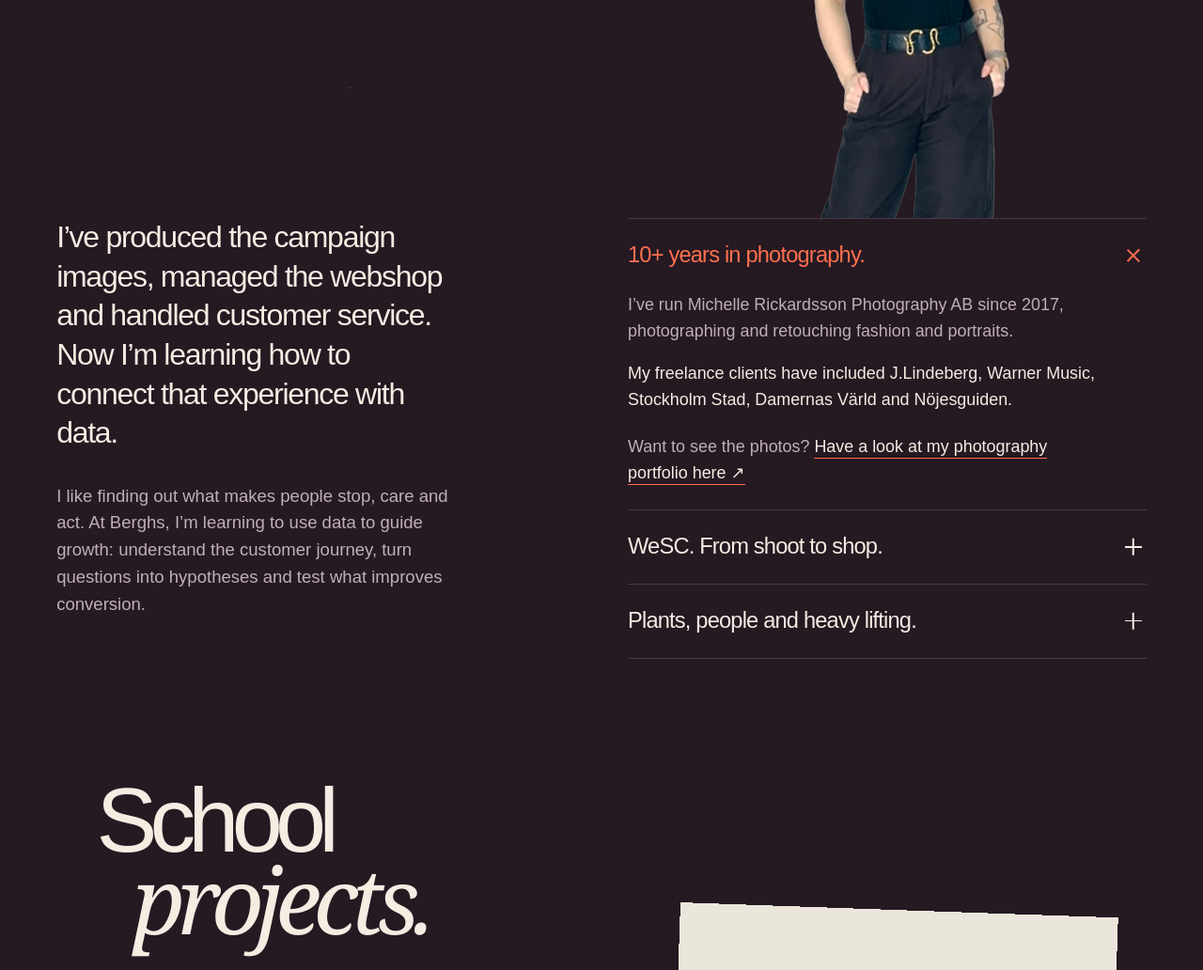
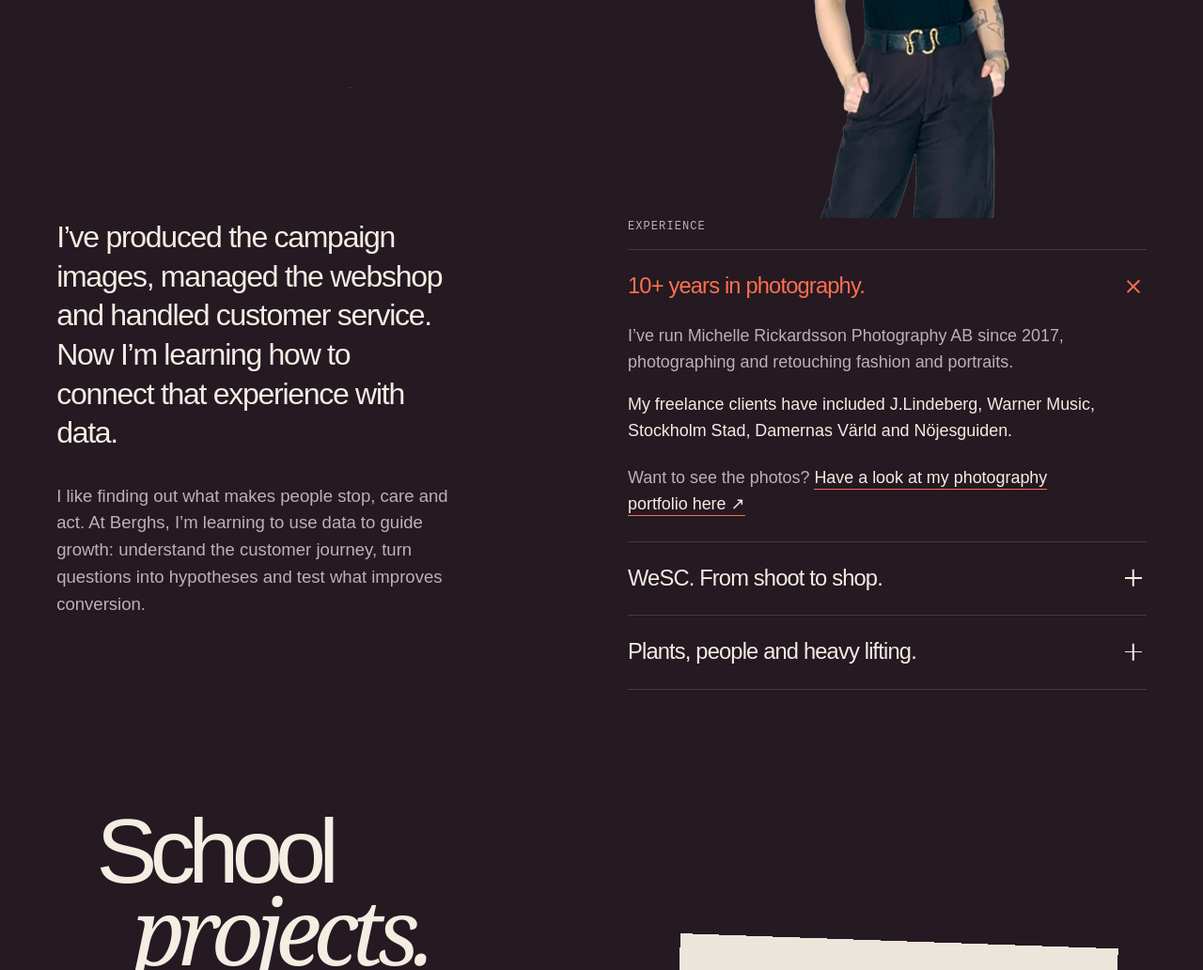
Before and after one commit to michellerickardsson/michellerickardsson.github.io, a plain HTML site: page index.html in a window 1280 px wide. Shown: the part 1494-2526 px from the top of the page at 94% size. Drawn offline with Linux system fonts and the light colour scheme.

Commit message:
Add an Experience label above the experience accordion
Co-Authored-By: Claude Sonnet 5.5 <noreply@anthropic.com>

```diff
--- a/index.html
+++ b/index.html
@@ -136,6 +136,7 @@ j=d.createElement(s),dl=l!='dataLayer'?'&l='+l:'';j.async=true;j.src=
             </p>
           </div>
           <div class="experience-story" id="experience">
+            <h3 class="experience-label mono">Experience</h3>
             <details class="experience-detail" name="experience" open>
               <summary>
                 <span>10+ years in photography.</span
--- a/portfolio.css
+++ b/portfolio.css
@@ -2260,3 +2260,8 @@ a.contact-destination:hover {
 .experience-link:hover {
   color: var(--accent);
 }
+.experience-story .experience-label {
+  margin: 0 0 14px;
+  font-weight: 400;
+  color: var(--muted);
+}
```
